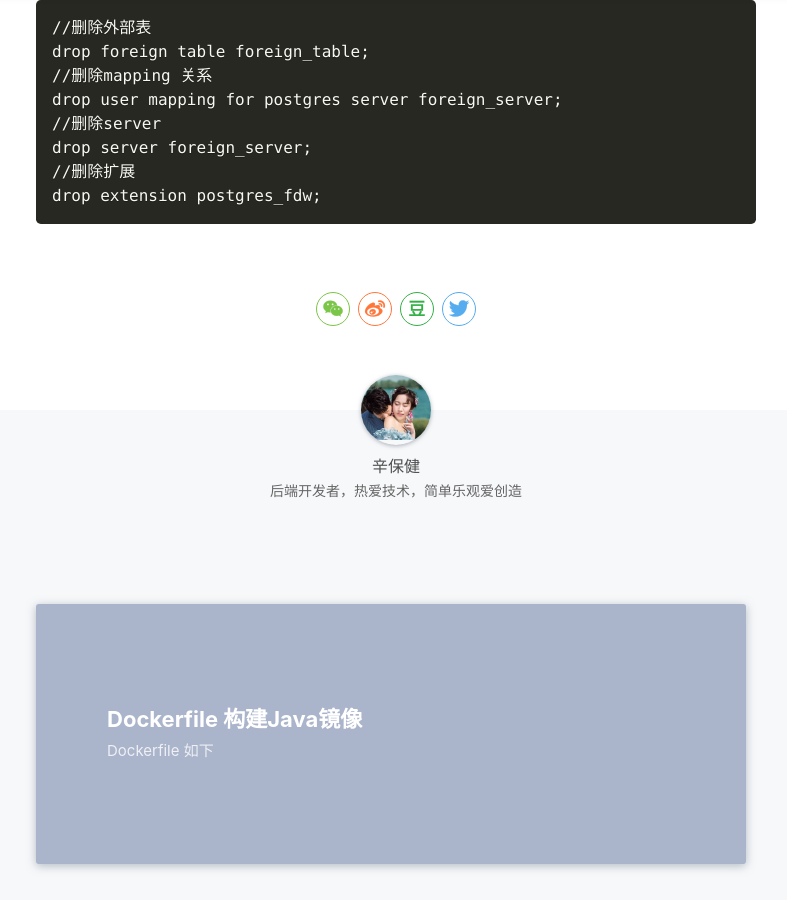
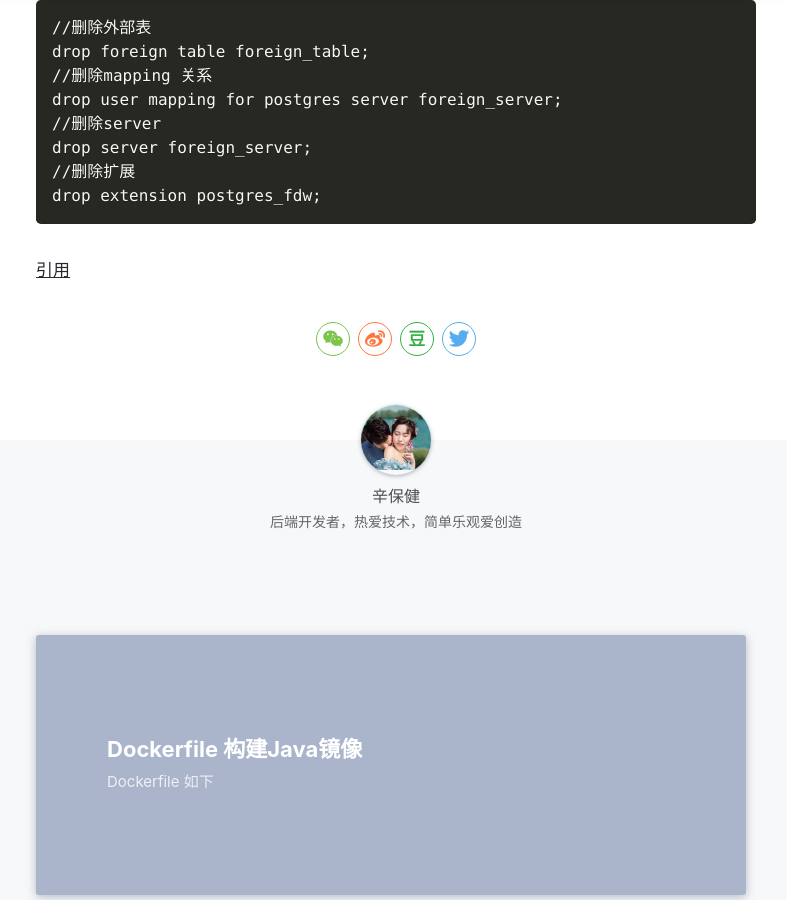
Before and after one commit to xinbaojian/xinbaojian.github.io, a Jekyll site: the page built from _posts/2019-06-09-pgsql-foreign-table.md, in a window 1280 px wide and 900 px high, scrolled down 2808 px. Shown: the whole window, without its empty margins (244-1031 px from the left). Built offline with Jekyll 4.4.1, drawn with Linux system fonts in a browser that asks for light colours; nearby versions of some CDN libraries; comment, search, counter and statistics services are not loaded; a style sheet for code colours, icons or effects is not loaded.

Commit message:
add 引用

````diff
--- a/_posts/2019-06-09-pgsql-foreign-table.md
+++ b/_posts/2019-06-09-pgsql-foreign-table.md
@@ -101,3 +101,6 @@ drop server foreign_server;
 //删除扩展
 drop extension postgres_fdw;
 ```
+
+
+[引用](http://www.postgres.cn/docs/9.5/postgres-fdw.html)
````
